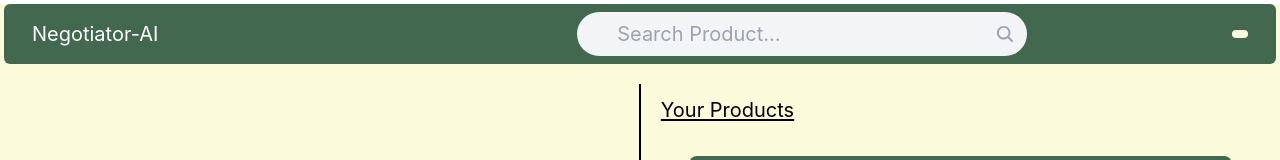
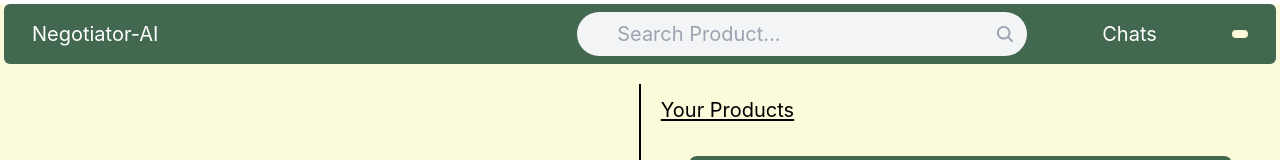
Before and after one commit to vivek-ptk/Negotiator-AI, a React (Create React App) app in the folder frontend/: page /profile in a window 1280 px wide. Shown: the top 160 px of the page. Built offline with nearby package versions, Linux system fonts and the light colour scheme.

Commit message:
chat integrated

```diff
--- a/frontend/src/components/navbar.js
+++ b/frontend/src/components/navbar.js
@@ -22,9 +22,9 @@ function Navbar() {
                 </h1>
                 <div className="w-[55%] flex justify-between pr-4">
                     <SearchBar />
-                    {/* <Link to="/chat" className='grid place-items-center'>
+                    <Link to="/chat" className='grid place-items-center'>
                         {nameArr.length > 0 && <div className=' hover:text-font-color px-2 rounded-md hover:cursor-pointer text-sec-font-color'>Chats</div>}
-                    </Link> */}
+                    </Link>
                     <Link to="/profile" className='grid place-items-center'>
                         <div className='rounded-lg px-2 py-1 mr-1 bg-prim-color text-prim-font-color hover:bg-amber-500 hover:cursor-pointer hover:text-sec-font-color' >
                             {nameArr.length > 0 && nameArr[0][0]}
```
